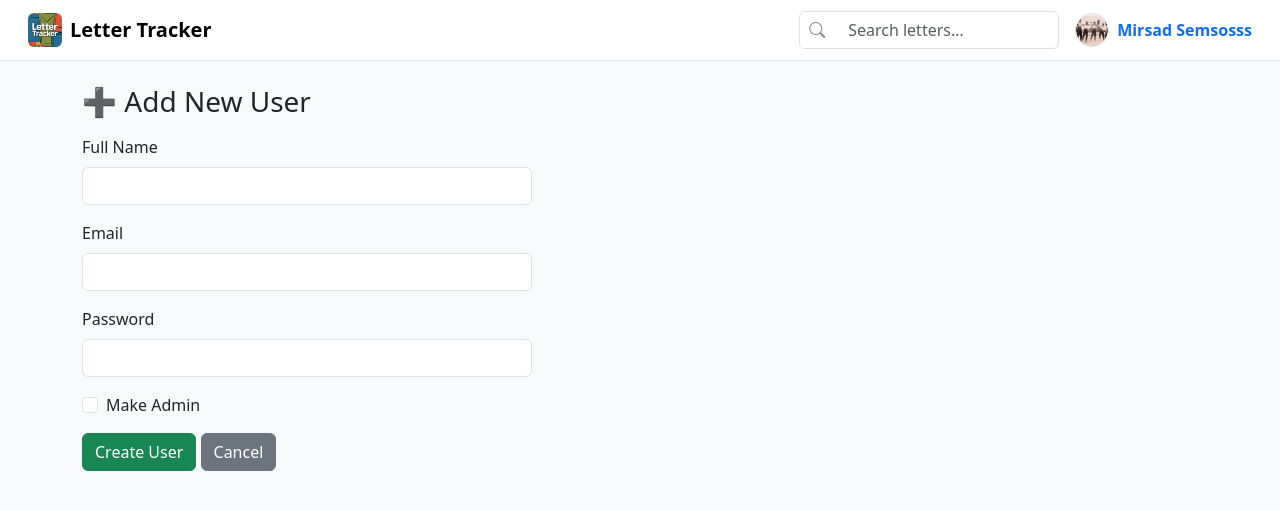
After one commit to RimSo/letter-tracker, a Flask app: page /admin/users/add in a window 1280 px wide. The commit adds this page. Shown: the top 510 px of the page. Run offline with Flask 3, Linux system fonts and the light colour scheme; a user stored in the database is signed in; some libraries are stand-ins or nearby versions.

Commit message:
user_update
Added option to add user from admin panel

```diff
--- a/app.py
+++ b/app.py
@@ -284,7 +284,44 @@ def admin_users():
     with _users_conn() as conn:
         users = conn.execute("SELECT * FROM users ORDER BY created_at DESC").fetchall()
     return render_template("admin/users.html", users=users)
+@app.route("/admin/users/add", methods=["GET", "POST"])
+@login_required
+@admin_required
+def admin_add_user():
+    errors = {}
+    name = ""
+    email = ""
 
+    if request.method == "POST":
+        name = (request.form.get("name") or "").strip()
+        email = (request.form.get("email") or "").strip().lower()
+        password = request.form.get("password") or ""
+        admin = bool(request.form.get("admin"))
+
+        if not name:
+            errors["name"] = "Name is required."
+        if not email:
+            errors["email"] = "Email is required."
+        if not password:
+            errors["password"] = "Password is required."
+
+        if not errors:
+            try:
+                with _users_conn() as conn:
+                    conn.execute(
+                        """
+                        INSERT INTO users (email, name, password_hash, verified, is_admin)
+                        VALUES (?, ?, ?, ?, ?)
+                        """,
+                        (email, name, generate_password_hash(password), 1, int(admin))
+                    )
+                    conn.commit()
+                flash("User created.", "success")
+                return redirect(url_for("admin_users"))
+            except sqlite3.IntegrityError:
+                errors["email"] = "This email is already registered."
+
+    return render_template("admin/add_user.html", errors=errors, name=name, email=email)
 @app.route("/admin/letters")
 @login_required
 @admin_required       # <-- if you added the decorator earlier
--- /dev/null
+++ b/templates/admin/add_user.html
@@ -0,0 +1,37 @@
+{% extends "base.html" %}
+{% block content %}
+
+<h3>➕ Add New User</h3>
+
+<form method="POST" class="mt-3" style="max-width: 450px;">
+
+    <div class="mb-3">
+        <label class="form-label">Full Name</label>
+        <input type="text" name="name" class="form-control" value="{{ name }}">
+        {% if errors.name %}<div class="text-danger small">{{ errors.name }}</div>{% endif %}
+    </div>
+
+    <div class="mb-3">
+        <label class="form-label">Email</label>
+        <input type="email" name="email" class="form-control" value="{{ email }}">
+        {% if errors.email %}<div class="text-danger small">{{ errors.email }}</div>{% endif %}
+    </div>
+
+    <div class="mb-3">
+        <label class="form-label">Password</label>
+        <input type="password" name="password" class="form-control">
+        {% if errors.password %}<div class="text-danger small">{{ errors.password }}</div>{% endif %}
+    </div>
+
+    <div class="form-check mb-3">
+        <input class="form-check-input" type="checkbox" name="admin" id="adminCheck">
+        <label class="form-check-label" for="adminCheck">
+            Make Admin
+        </label>
+    </div>
+
+    <button class="btn btn-success">Create User</button>
+    <a href="{{ url_for('admin_users') }}" class="btn btn-secondary">Cancel</a>
+</form>
+
+{% endblock %}
```
Also changed, not shown: templates/admin/users.html (+51 -1 lines), users.sqlite.
